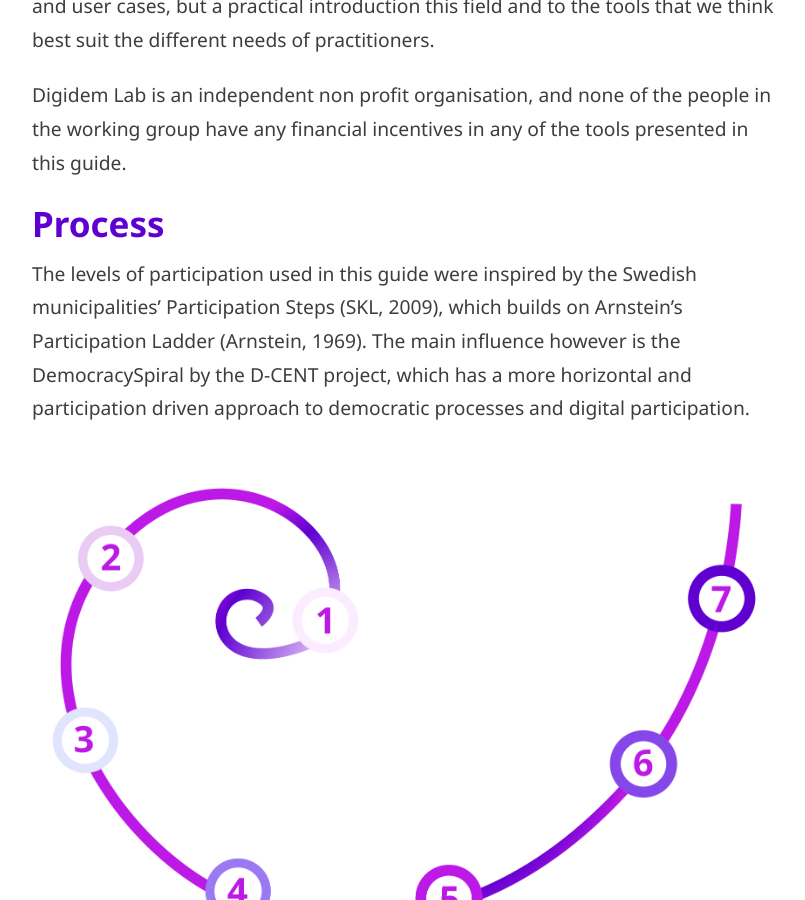
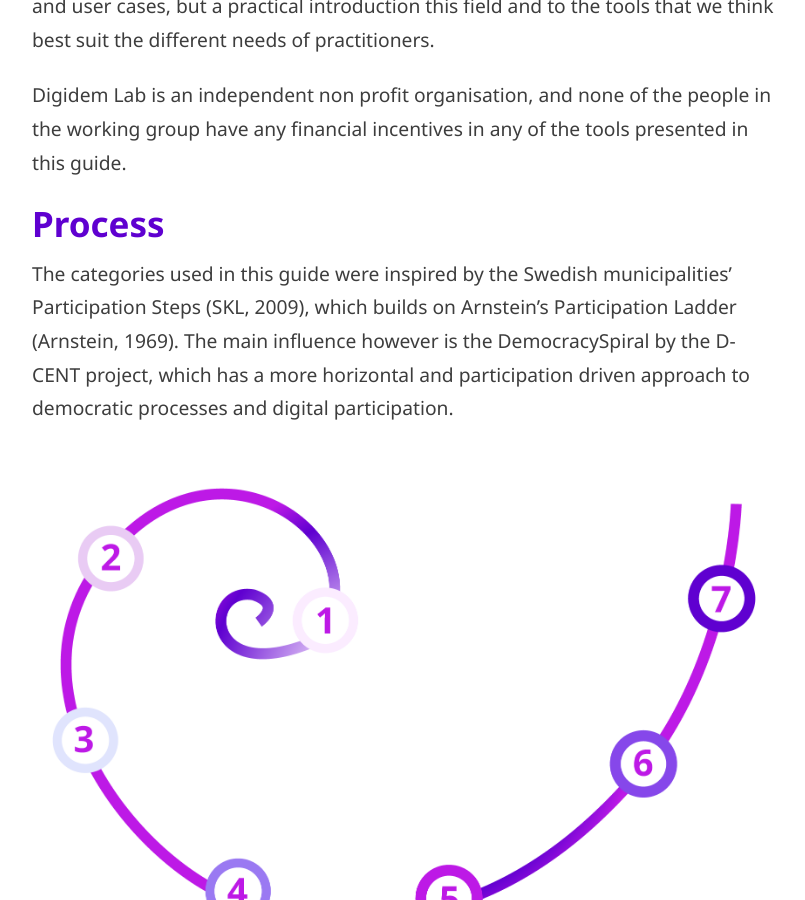
Before and after one commit to digidemlab/democat, a Jekyll site: the page built from about.md, in a window 1280 px wide and 900 px high, scrolled down 930 px. Shown: the whole window, without its empty margins (233-1038 px from the left). Built offline with Jekyll 4.4.1, drawn with Linux system fonts in a browser that asks for light colours.

Commit message:
Updated About

```diff
--- a/about.md
+++ b/about.md
@@ -22,7 +22,7 @@
 
 ## Process
 
-The levels of participation used in this guide were inspired by the Swedish municipalities' Participation Steps (SKL, 2009), which builds on Arnstein’s Participation Ladder (Arnstein, 1969). The main influence however is the DemocracySpiral by the D-CENT project, which has a more horizontal and participation driven approach to democratic processes and digital participation.
+The categories used in this guide were inspired by the Swedish municipalities' Participation Steps (SKL, 2009), which builds on Arnstein’s Participation Ladder (Arnstein, 1969). The main influence however is the DemocracySpiral by the D-CENT project, which has a more horizontal and participation driven approach to democratic processes and digital participation.
 
 ![participation steps]({{site.baseurl}}assets/images/png/participation-steps.png)
 
```
